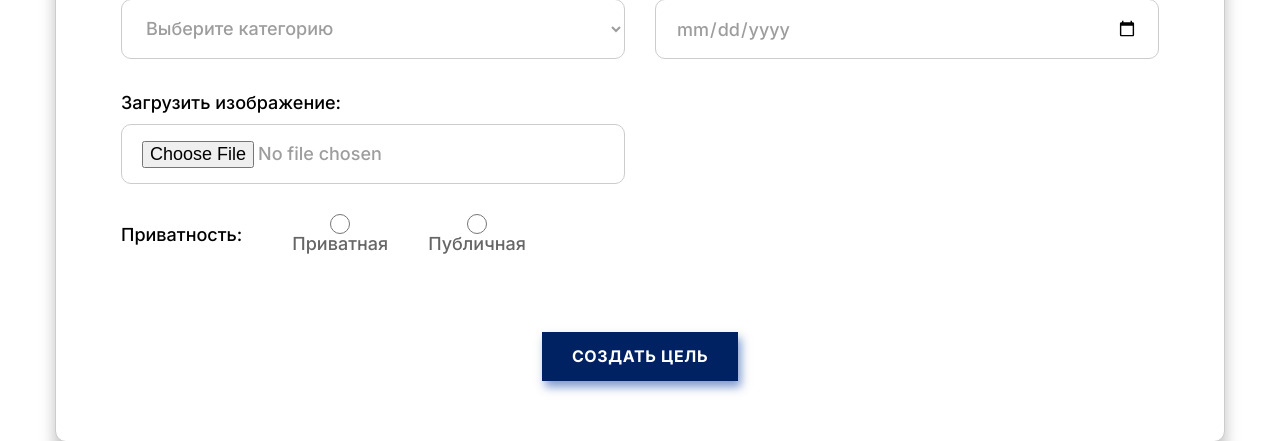
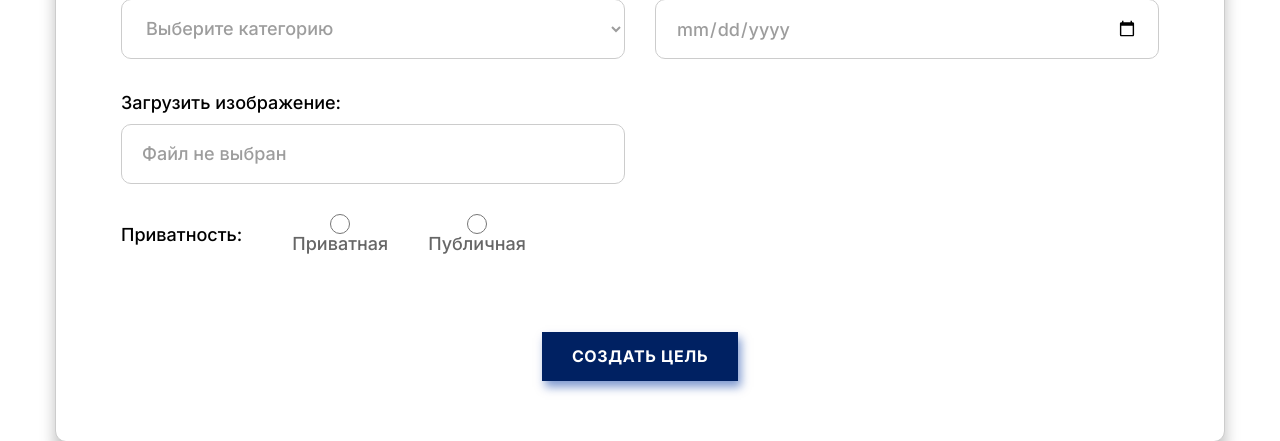
Before and after one commit to Viktor1732/ACHIEVING_GOALS, a Django app: page /goals/ in a window 1280 px wide. Shown: the part 1052-1493 px from the top of the page. Run offline with Django 4.2, Linux system fonts and the light colour scheme; parts of the project's set-up code (start-up, migrations or seed data) failed here and were passed over.

Commit message:
1. Стилизовал пункт загрузки изображения при помощи js; 2. Создал и подгрузил файл js.

```diff
--- a/goals/goal_setting/static/goal_setting/css/goal-styles.css
+++ b/goals/goal_setting/static/goal_setting/css/goal-styles.css
@@ -1,3 +1,9 @@
+.cursor-pointer{
+    cursor: pointer;
+}
+
+
+/* goals */
 .goals {
     margin-bottom: 150px;
 }
@@ -309,3 +315,7 @@
     text-align: center;
     margin-top: 70px;
 }
+
+.form-control-hidden {
+    display: none;
+}
--- /dev/null
+++ b/goals/goal_setting/static/goal_setting/js/goals.js
@@ -0,0 +1,18 @@
+window.onload = () => {
+
+    const uploadFile = document.getElementById('upload-file');
+    const uploadBtn = document.getElementById('upload-btn');
+    const uploadText = document.getElementById('upload-text');
+
+    uploadBtn.addEventListener('click', function () {
+        uploadFile.click();
+    });
+
+    uploadFile.addEventListener("change", function () {
+        if(uploadFile.value) {
+            uploadText.innerText = uploadFile.value.match(/[\/\\]([\w\d\s\.\-(\)]+)$/)[1];
+        }else {
+            uploadText.innerText = 'Файл не выбран';
+        }
+    });
+}
--- a/goals/goal_setting/templates/goal_setting/base.html
+++ b/goals/goal_setting/templates/goal_setting/base.html
@@ -142,4 +142,5 @@
     </div>
 </footer>
 </body>
+<script src="{% static 'goal_setting/js/goals.js' %}"></script>
 </html>
--- a/goals/goal_setting/templates/goal_setting/goals.html
+++ b/goals/goal_setting/templates/goal_setting/goals.html
@@ -60,6 +60,7 @@
                 <div class="create-goal-card">
                     <div class="create-goal-form">
                         <form id="create-goal-frm" method="post" class="create-goal-frm">
+                            {% csrf_token %}
                             <div class="form-group">
                                 <label class="form-label">Название цели:</label>
                                 <input type="text" name="goal-title" id="goal-title" class="form-control">
@@ -71,7 +72,7 @@
                             <div class="row">
                                 <div class="form-group">
                                     <label class="form-label">Категория:</label>
-                                    <select name="category" id="category" class="form-control">
+                                    <select name="category" id="category" class="form-control cursor-pointer">
                                         <option value="">Выберите категорию</option>
                                         <option value="2">Творчество и хобби</option>
                                         <option value="3">Дом</option>
@@ -89,13 +90,14 @@
                                 <div class="form-group">
                                     <label class="form-label">Дата завершения цели:</label>
                                     <input type="date" placeholder="yyyy-mm-dd" min="2023-02-18" name="target"
-                                           id="target" class="form-control">
+                                           id="target" class="form-control cursor-pointer">
                                 </div>
                             </div>
                             <div class="form-group">
                                 <label class="form-label">Загрузить изображение:</label>
-                                <input type="file" name="goal-photo" class="form-control" accept="image/*" required=""
-                                       id="id_photo">
+                                <a id="upload-btn"><span id="upload-text" class="form-control cursor-pointer">Файл не выбран</span></a>
+                                <input type="file" name="goal-photo" class="form-control-hidden" accept="image/*" required=""
+                                       id="upload-file">
                             </div>
                             <div class="form-group checkblock">
                                 <label class="form-label">Приватность:</label>
```
